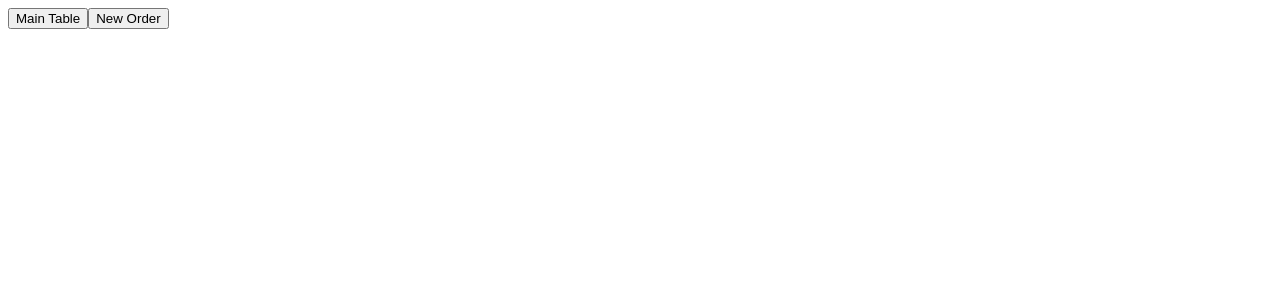
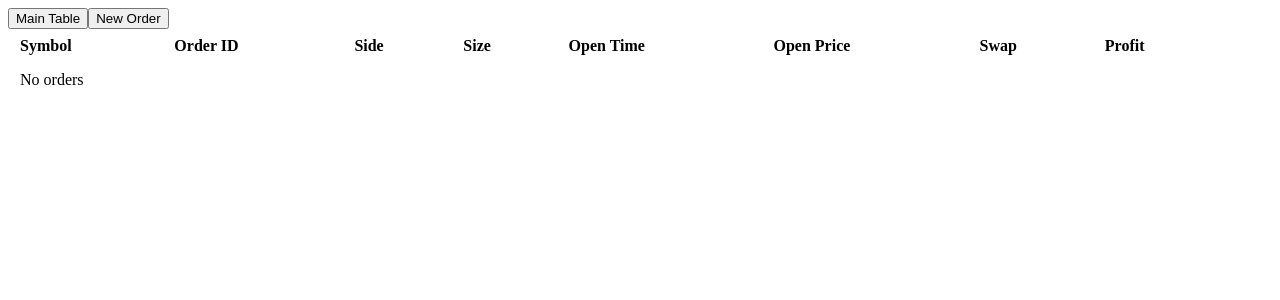
Before and after one commit to radekkozera/orders-geek, an Angular app: page / in a window 1280 px wide. Shown: the top 300 px of the page. Built offline with nearby package versions, Linux system fonts and the light colour scheme.

Commit message:
feat: display row group data in main-table

```diff
--- a/src/app/components/main-table/main-table.html
+++ b/src/app/components/main-table/main-table.html
@@ -0,0 +1,24 @@
+<table class="table">
+  <thead>
+    <tr>
+      <th>Symbol</th>
+      <th>Order ID</th>
+      <th>Side</th>
+      <th>Size</th>
+      <th>Open Time</th>
+      <th>Open Price</th>
+      <th>Swap</th>
+      <th>Profit</th>
+      <th></th>
+    </tr>
+  </thead>
+  <tbody>
+    @for (group of groups(); track group.symbol) {
+      <app-order-group-row [group]="group" />
+    } @empty {
+      <tr>
+        <td colspan="9">No orders</td>
+      </tr>
+    }
+  </tbody>
+</table>
--- a/src/app/components/main-table/main-table.scss
+++ b/src/app/components/main-table/main-table.scss
@@ -0,0 +1,10 @@
+.table {
+  width: 100%;
+  border-collapse: collapse;
+}
+
+th,
+td {
+  padding: 0.5rem 0.75rem;
+  text-align: left;
+}
--- a/src/app/components/main-table/main-table.ts
+++ b/src/app/components/main-table/main-table.ts
@@ -1,8 +1,16 @@
-import { Component } from '@angular/core';
+import { Component, inject } from '@angular/core';
+
+import { StateService } from '../../services/state/state.service';
+import { OrderGroupRow } from '../order-group-row/order-group-row';
 
 @Component({
+  imports: [OrderGroupRow],
   selector: 'app-main-table',
   styleUrl: './main-table.scss',
   templateUrl: './main-table.html',
 })
-export class MainTable {}
+export class MainTable {
+  private readonly state = inject(StateService);
+
+  protected readonly groups = this.state.groups;
+}
--- a/src/app/components/order-group-row/order-group-row.html
+++ b/src/app/components/order-group-row/order-group-row.html
@@ -0,0 +1,9 @@
+<td>{{ group().symbol }} ({{ group().count }})</td>
+<td></td>
+<td></td>
+<td>{{ group().size }}</td>
+<td></td>
+<td>{{ group().avgOpenPrice }}</td>
+<td>{{ group().swap }}</td>
+<td>{{ group().profit ?? '—' }}</td>
+<td></td>
--- a/src/app/components/order-group-row/order-group-row.scss
+++ b/src/app/components/order-group-row/order-group-row.scss
@@ -0,0 +1,8 @@
+:host {
+  display: table-row;
+}
+
+td {
+  padding: 0.5rem 0.75rem;
+  text-align: left;
+}
--- a/src/app/components/order-group-row/order-group-row.ts
+++ b/src/app/components/order-group-row/order-group-row.ts
@@ -1,8 +1,13 @@
-import { Component } from '@angular/core';
+import { Component, input } from '@angular/core';
+
+import { OrderGroup } from '../../services/state/state.domain';
 
 @Component({
+  host: { role: 'row' },
   selector: 'app-order-group-row',
   styleUrl: './order-group-row.scss',
   templateUrl: './order-group-row.html',
 })
-export class OrderGroupRow {}
+export class OrderGroupRow {
+  public readonly group = input.required<OrderGroup>();
+}
```
